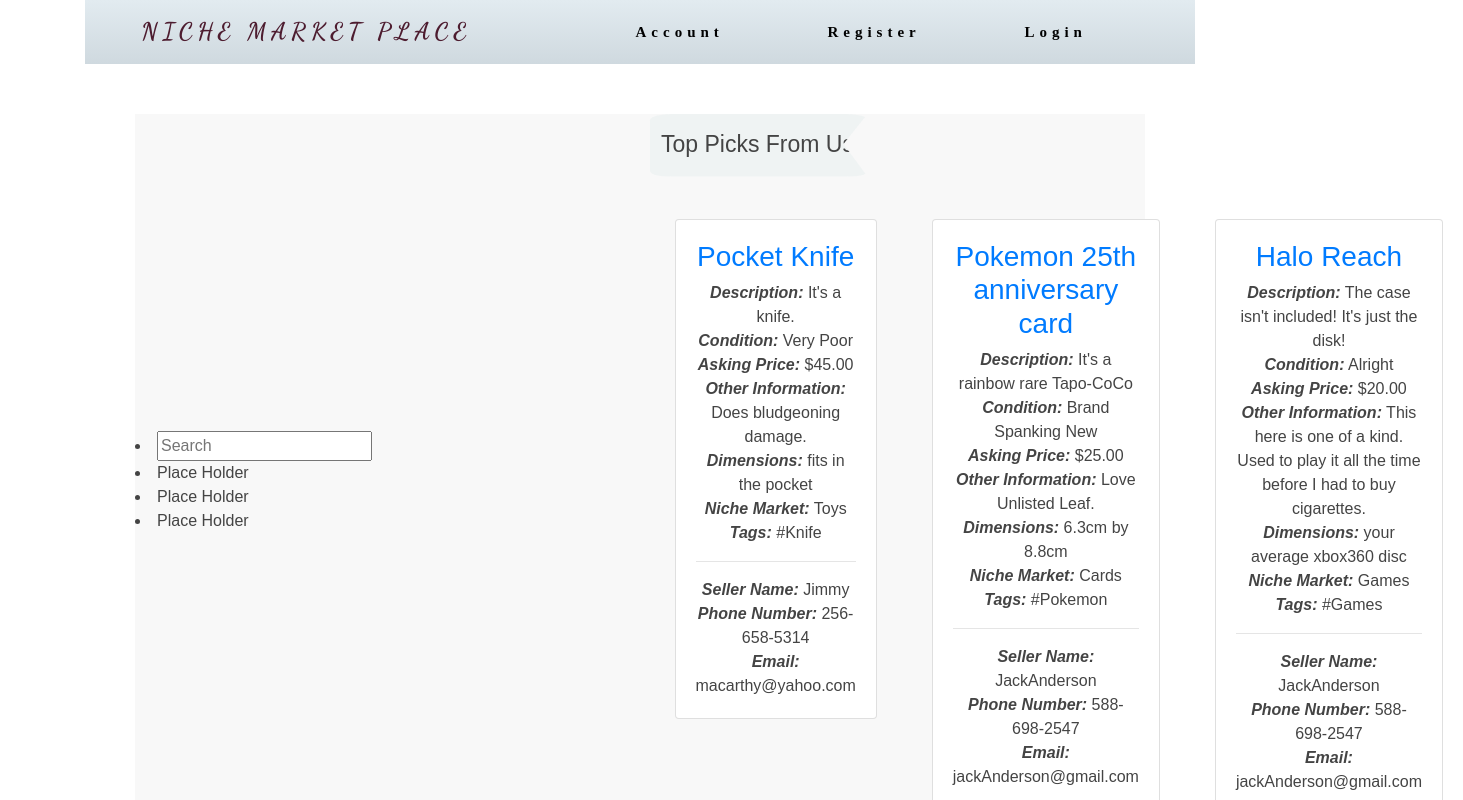
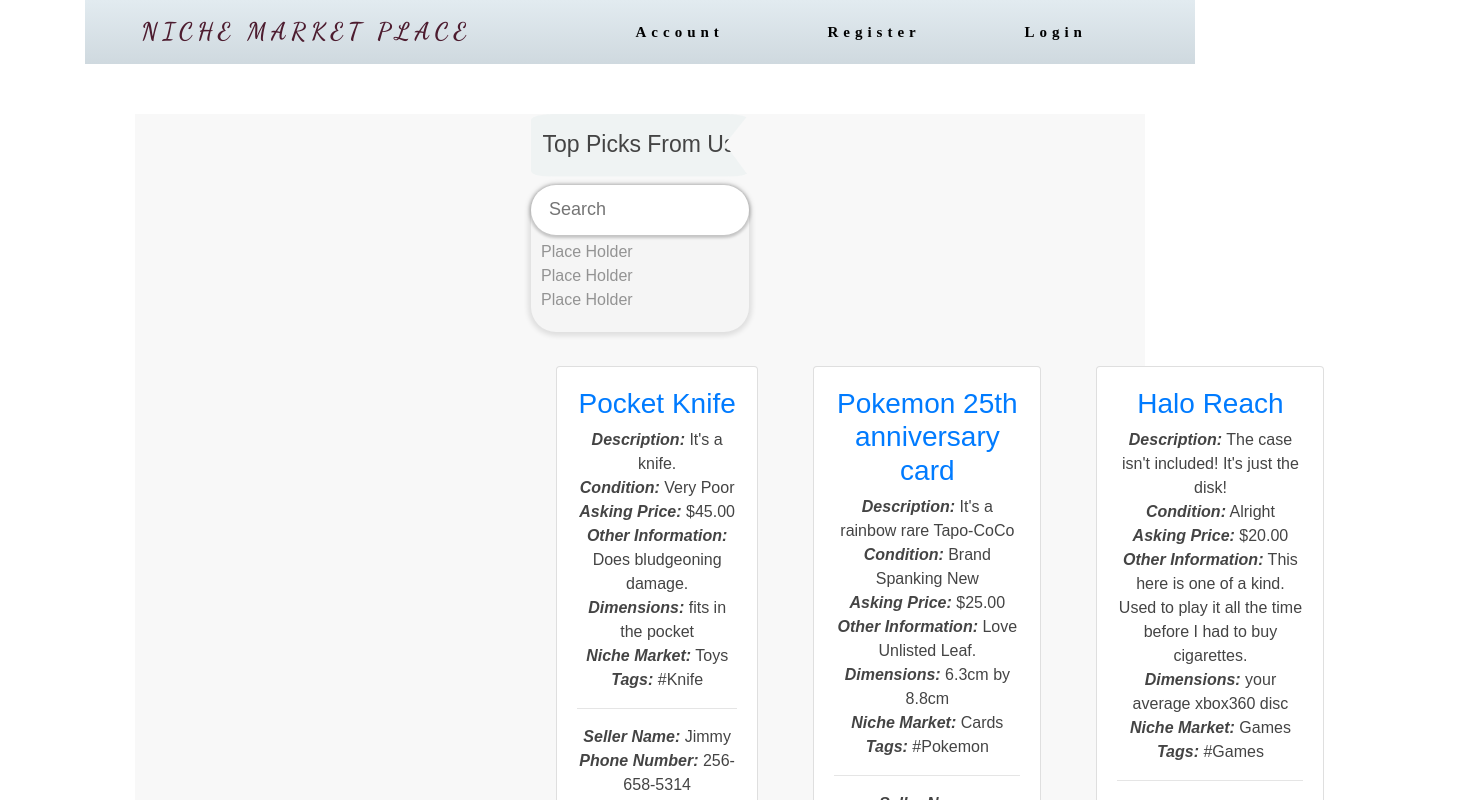
Before and after one commit to jacobRinehart42/csci-313-group-project-group-combination-of-components-num-2, an Angular app: page / in a window 1280 px wide. Shown: the top 800 px of the page, 1463 px wide, since content can reach past the window. Built offline with nearby package versions, Linux system fonts and the light colour scheme; a web font is replaced by a local one.

Commit message:
2 files modified

```diff
--- a/src/app/homepage/homepage.component.css
+++ b/src/app/homepage/homepage.component.css
@@ -1,4 +1,3 @@
-
 body {
   font-family: Arial, sans-serif;
   min-height: 50vh;
@@ -104,3 +103,32 @@
     opacity: 35%;
   }
 }
+
+.search-input {
+  background: whitesmoke;
+  list-style: none;
+  width: 100%;
+  border-radius: 25px;
+  box-shadow: 0px 1px 5px 3px rgba(0, 0, 0, 0.1);
+}
+.search-input input {
+  height: 50px;
+  width: 100%;
+  outline: none;
+  border: none;
+  border-radius: 100vh;
+  padding: 0 1px 0 18px;
+  font-size: 18px;
+
+  box-shadow: 0px 1px 3px 2px rgba(0, 0, 0, 0.2);
+}
+.search-input .autocom-box {
+  padding: 5px 10px 20px;
+  max-height: 280px;
+  overflow-y: auto;
+  opacity: 55%;
+  /* pointer-events: none; */
+}
+.search-input .autocom-box:hover {
+  opacity: 100%;
+}
--- a/src/app/homepage/homepage.component.html
+++ b/src/app/homepage/homepage.component.html
@@ -1,8 +1,9 @@
 <link rel="preconnect" href="https://fonts.gstatic.com">
 <link href="https://fonts.googleapis.com/css2?family=Montserrat:ital,wght@1,200&display=swap" rel="stylesheet">
 <body>
-
-  <div class="search-input">
+  <div class="container">
+    <h2 class="header-section"><span>Top Picks From Us</span></h2>
+    <div class="search-input" >
       <li><input type="text" placeholder="Search" [(ngModel)] = "searchString"/></li>
       <div class="autocom-box">
         <li>Place Holder</li>
@@ -10,16 +11,13 @@
         <li>Place Holder</li>
       </div>
     </div>
-
-  <div class="container">
-    <h2 class="header-section"><span>Top Picks From Us</span></h2>
     <div class="itemImages">
       <div class="item">
         <!-- <div class="icon"><img src="https://wiki.tripwireinteractive.com/images/4/47/Placeholder.png"alt=""></div>
         <div class="icon"><img src="https://wiki.tripwireinteractive.com/images/4/47/Placeholder.png"alt=""></div>
         <div class="icon"><img src="https://wiki.tripwireinteractive.com/images/4/47/Placeholder.png"alt=""></div> -->
         <!-- <div *ngFor="for item of itemsList"> a </div> -->
-        <div *ngFor="let item of this.itemsList" > <app-items *ngIf="item.name.includes(searchString)" [item]="item"></app-items> </div>
+        <div *ngFor="let item of this.itemsList" > <app-items *ngIf="item.name.toLowerCase().includes(searchString.toLowerCase())" [item]="item"></app-items> </div>
       </div>
     </div>
   </div>
```
